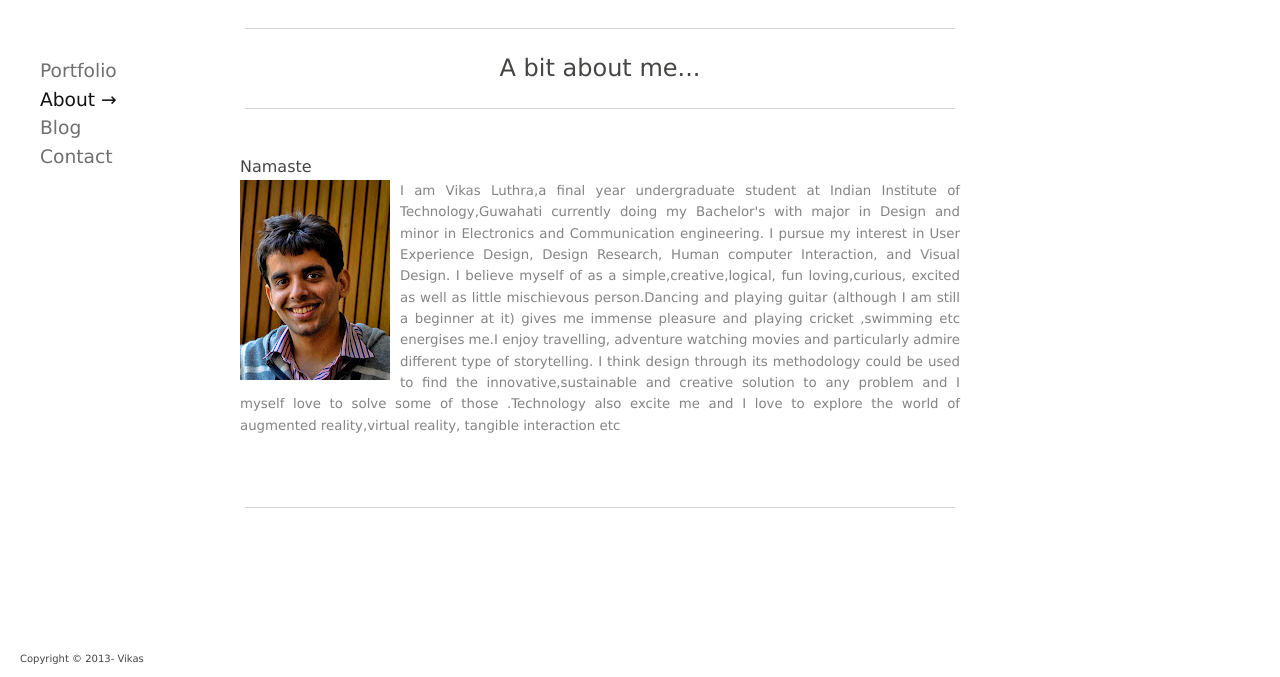
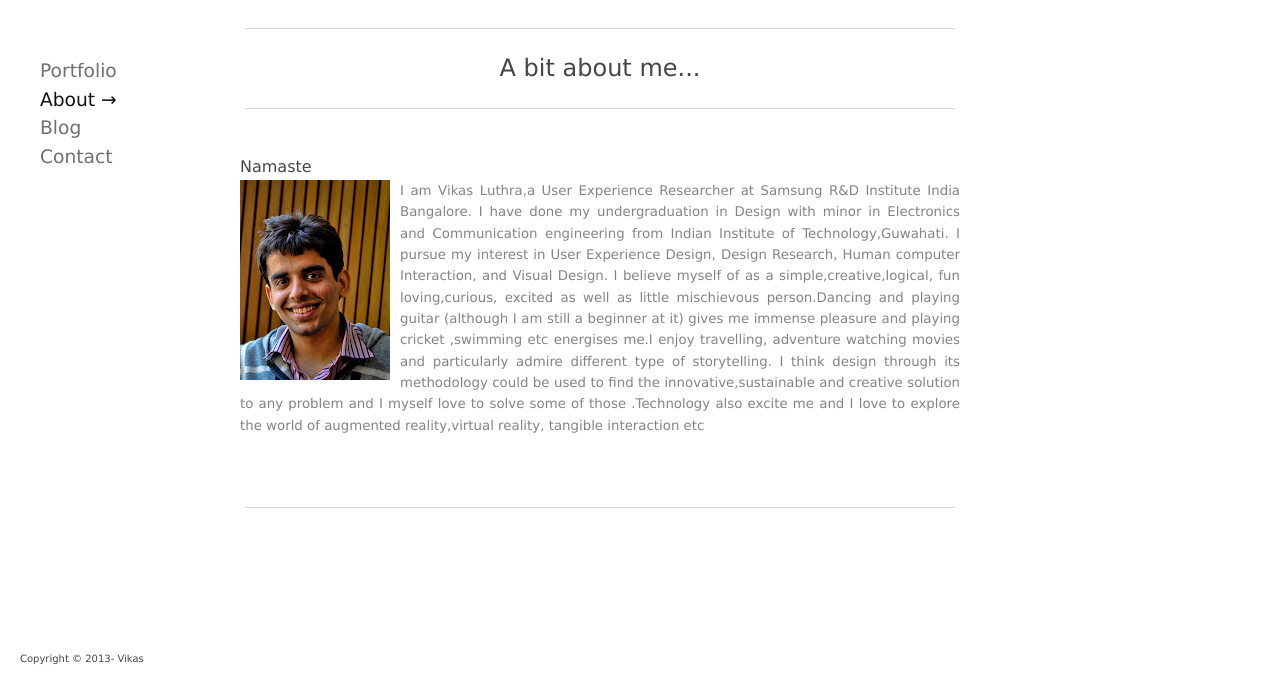
Before and after one commit to vikasluthra/vikasluthra.github.com, a plain HTML site: page about me.html in a window 1280 px wide. Shown: the part 123-800 px from the top of the page. Drawn offline with Linux system fonts and the light colour scheme; a web font is replaced by a local one.

Commit message:
Update about me.html

```diff
--- a/about me.html
+++ b/about me.html
@@ -75,7 +75,7 @@
 		<img src="img/thumbs/portfolio.jpg";>
 	</div>
 	<p>
-	   I am Vikas Luthra,a final year undergraduate student at Indian Institute of Technology,Guwahati currently doing my Bachelor's with major in Design and minor in Electronics and Communication engineering. I pursue my interest in User Experience Design, Design Research, Human computer Interaction, and Visual Design.
+	   I am Vikas Luthra,a  User Experience Researcher at Samsung R&D Institute India Bangalore. I have done my undergraduation in Design with minor in Electronics and Communication engineering from Indian Institute of Technology,Guwahati. I pursue my interest in User Experience Design, Design Research, Human computer Interaction, and Visual Design.
        I believe myself of as a simple,creative,logical, fun loving,curious, excited as well as little mischievous person.Dancing and playing guitar (although I am still a beginner at it) gives me immense pleasure and playing cricket ,swimming etc energises me.I enjoy travelling, adventure watching movies and particularly admire different type of storytelling.
        I think design through its methodology could be used to find the innovative,sustainable and creative solution to any problem and I myself love to solve some of those .Technology also excite me and I love to explore the world of augmented reality,virtual reality, tangible interaction etc
 	</p></p>
```
